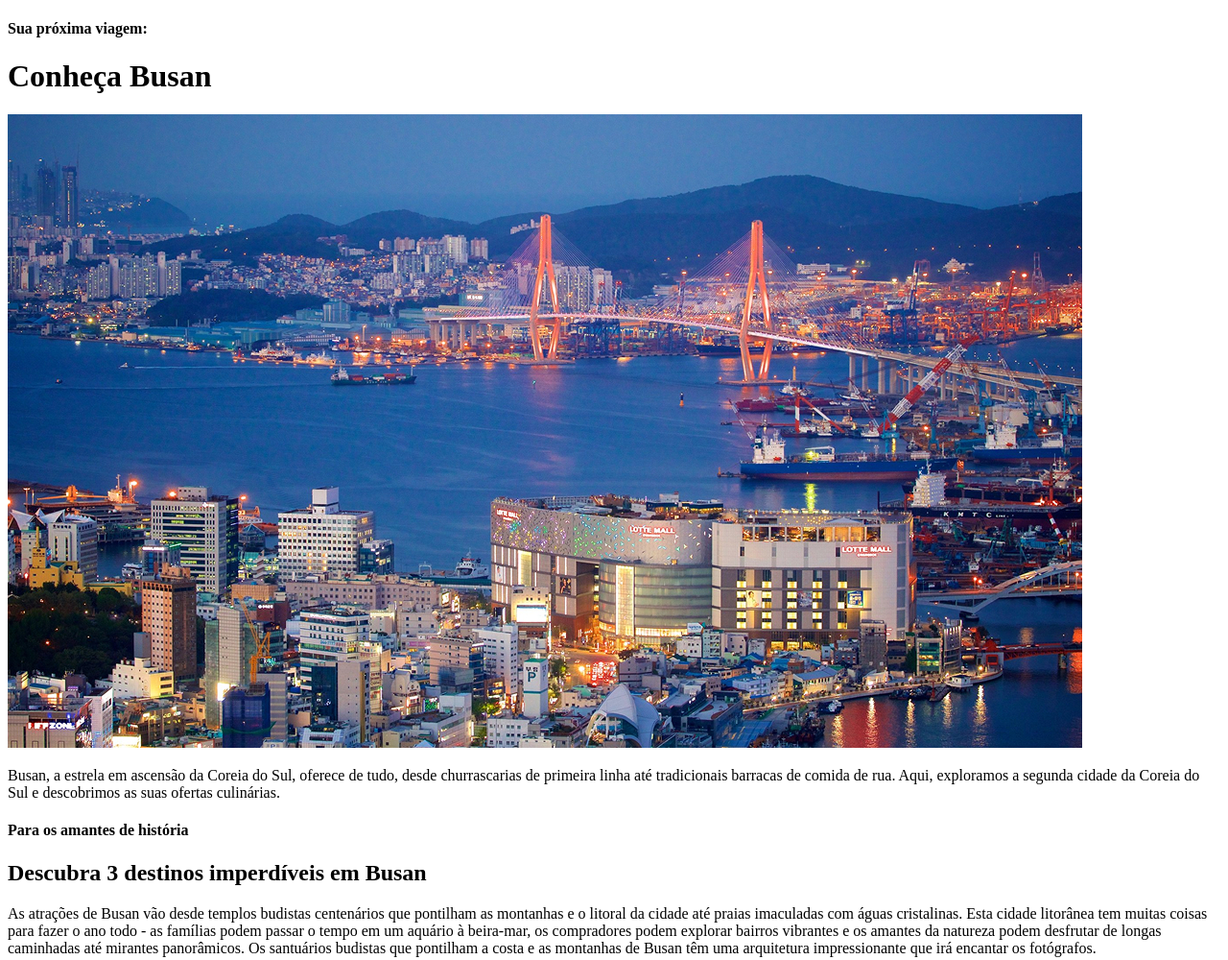
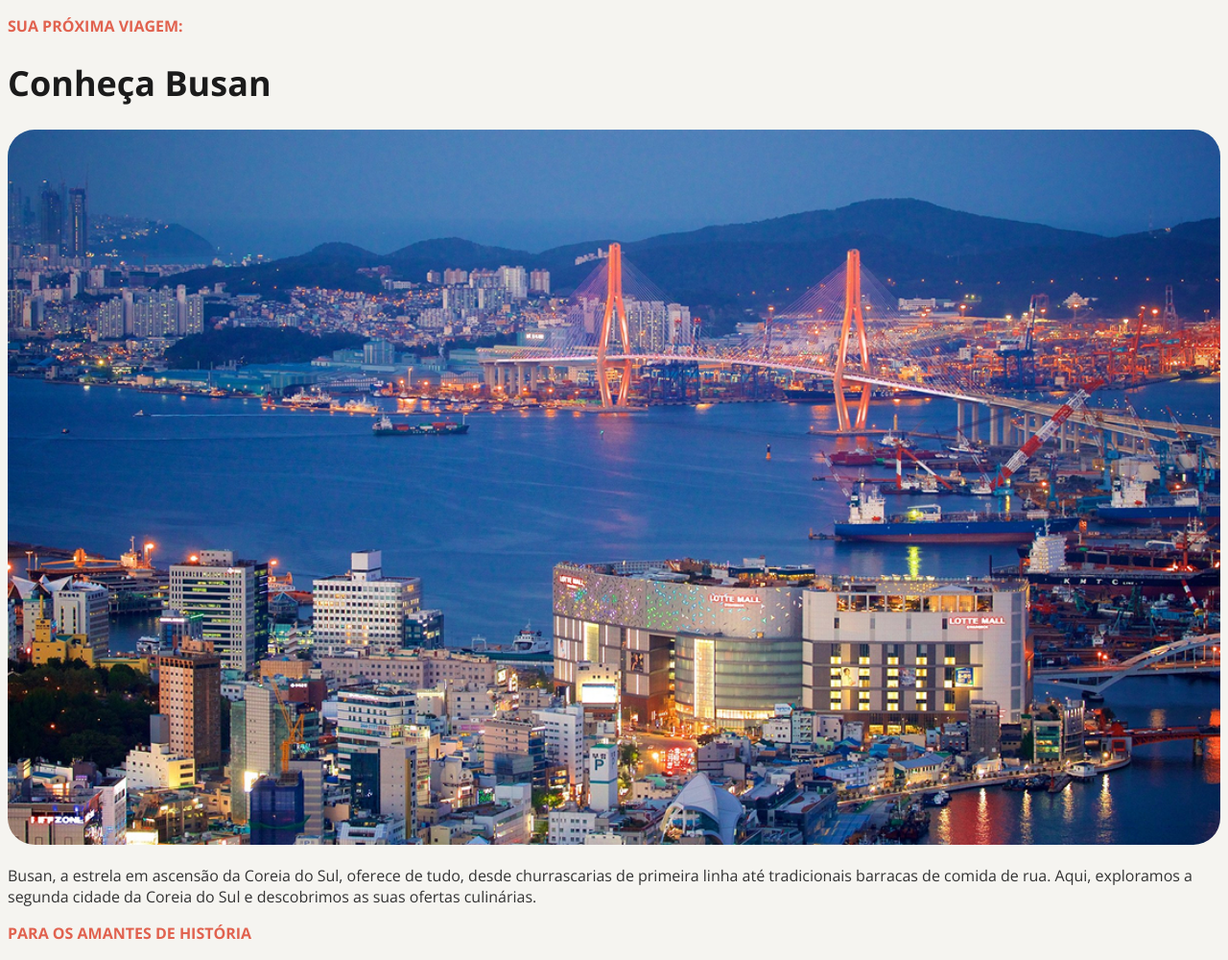
Before and after one commit to Megelado/projeto-local-turistico, a plain HTML site: page index.html in a window 1280 px wide. Shown: the top 1000 px of the page at 96% size. Drawn offline with nearby package versions, Linux system fonts and the light colour scheme.

Commit message:
adicionando estilo e fontes

```diff
--- a/index.html
+++ b/index.html
@@ -1,13 +1,19 @@
 <!DOCTYPE html>
 <html lang="pt-br">
 <head>
+    <link rel="preconnect" href="https://fonts.googleapis.com">
+    <link rel="preconnect" href="https://fonts.gstatic.com" crossorigin>
+
     <meta charset="UTF-8">
     <meta name="viewport" content="width=device-width, initial-scale=1.0">
     <title>Local turístico</title>
+
+    <link rel="stylesheet" href="style.css">
+    <link href="https://fonts.googleapis.com/css2?family=Open+Sans:ital,wght@0,300..800;1,300..800&display=swap" rel="stylesheet">
 </head>
 <body>
     <main>
-        <h4>Sua próxima viagem:</h4><!--Colocar pelo CSS text-tranform uppercase-->
+        <p class="headline">Sua próxima viagem:</p><!--Colocar pelo CSS text-tranform uppercase-->
         <h1>Conheça Busan</h1>
 
         <section id="description">
@@ -18,7 +24,7 @@
         <section id="content">
             <div id="titlelist">
 
-                <h4>Para os amantes de história</h4><!--Colocar pelo CSS text-tranform uppercase-->
+                <p class="headline">Para os amantes de história</p><!--Colocar pelo CSS text-tranform uppercase-->
                 <h2>Descubra 3 destinos imperdíveis em Busan</h2>
                 <p>As atrações de Busan vão desde templos budistas centenários que pontilham as montanhas e o litoral da cidade até praias imaculadas com águas cristalinas. Esta cidade litorânea tem muitas coisas para fazer o ano todo - as famílias podem passar o tempo em um aquário à beira-mar, os compradores podem explorar bairros vibrantes e os amantes da natureza podem desfrutar de longas caminhadas até mirantes panorâmicos.
                 Os santuários budistas que pontilham a costa e as montanhas de Busan têm uma arquitetura impressionante que irá encantar os fotógrafos.</p>
@@ -45,9 +51,12 @@
                 <p>O Parque Yongdusan, localizado no centro de Busan, abriga alguns dos monumentos mais importantes da cidade. Você pode ver vistas espetaculares do topo da Torre Busan, de 120 metros de altura. O parque tem 2 museus - confira os instrumentos musicais tradicionais no Museum of World Folk Instruments e mais de 80 veleiros coreanos no Exhibition Hall of World Model Boats.
                 </p>
                 <strong>Bom para: </strong>
+            <ul>
                 <li>Casais</li>
                 <li>Famílias</li>
                 <li>Orçamento</li>
+            </Sul>
+
             </div>
             <!--Divisor-->
             <p>As melhores coisas para fazer em Busan mostram a reputação da cidade como um importante porto marítimo na Ásia. Frequentemente vista como a essência da Coreia do Sul, você experimentará uma atmosfera única em termos de diversidade étnica e cultural, já que a cidade recebe um público cosmopolita o ano todo.</p>
--- /dev/null
+++ b/style.css
@@ -0,0 +1,53 @@
+* {
+    background-color: #F5F4F0;
+    font-family: "Open Sans", sans-serif;
+    color: #333333;
+}
+
+:root {
+    margin: 0;
+    padding: 0;
+}
+
+h1 {
+    font-size: 36px;
+    color: #1B1B1B;
+}
+
+h2 {
+    font-size: 32px;
+    color: #333333;
+}
+
+h3 {
+    font-size: 28px;
+    color: #696969;
+}
+
+
+h1, h2, h3 {
+    font-weight: bold;
+}
+
+.headline {
+    font-size: 16px;
+    line-height: 22px;
+    font-weight: bold;
+    color: #E1624F;
+    text-transform: uppercase;
+}
+
+img {
+    width: 100%;
+    border-radius: 28px;
+}
+
+main div img {
+    height: 375px;
+    object-fit: cover;
+    margin-top: 44px;
+}
+
+ul li::marker {
+    color: #333333;
+}
```
